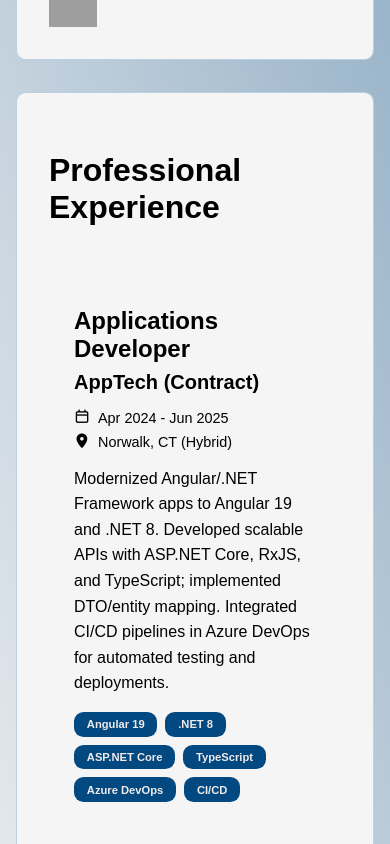
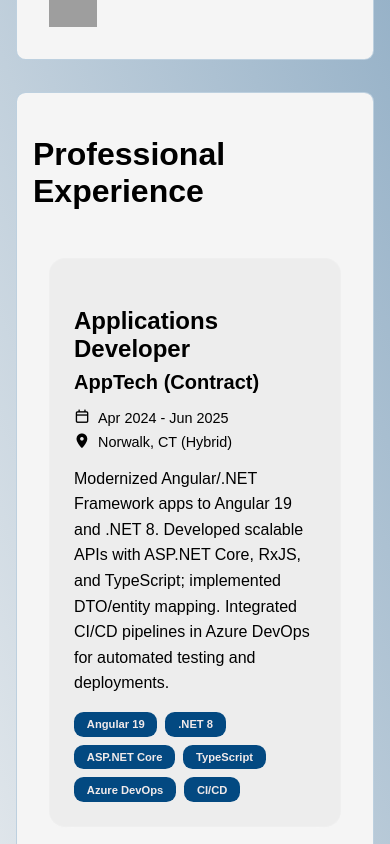
Before and after one commit to anthonybturner/software-dev-portfolio, an Angular app: page / in a window 390 px wide. Shown: the part 3980-4824 px from the top of the page. Built offline with nearby package versions, Linux system fonts and the light colour scheme; grey boxes are pictures that could not be loaded.

Commit message:
Fix: Home ui layout and responsiveness

```diff
--- a/src/app/pages/home/home.component.html
+++ b/src/app/pages/home/home.component.html
@@ -137,8 +137,8 @@
   </section>
 
   <section class="experience-section">
+    <h2>Professional Experience</h2>
     <div class="wrapper">
-      <h2>Professional Experience</h2>
       <div class="experience-cards">
 
         <!-- AppTech Experience Card -->
@@ -342,9 +342,9 @@
 
 
     <section class="skills-section">
+    <h2>Skills</h2>
     <div class="wrapper">
       <div class="content">
-        <h2>Skills</h2>
         <ul class="skills-list">
           <li><strong>Languages & Frameworks:</strong> C#, VB.NET, .NET Core/8, ASP.NET (MVC, Web API, Web Forms),
             Angular (JS–v1–v19, Angular Material), TypeScript, JavaScript (ES6+), Python/Django, Java, Swift, PHP,
@@ -359,14 +359,13 @@
         </ul>
       </div>
       <img src="images/projects/photo-1461749280684-dccba630e2f6.avif" alt="Enterprise Architecture">
-
     </div>
   </section>
 
   <section class="achievements-section">
+    <h2>Achievements</h2>
     <div class="wrapper">
       <div class="content">
-    <h2>Achievements</h2>
         <ul class="skills-list">
           <li><strong>Angular/.NET Modernization (AppTech) Contract:</strong> Migrated legacy Angular/.NET Framework apps to
             Angular 19/.NET 8; implemented scalable APIs and CI/CD pipelines.</li>
--- a/src/app/pages/home/home.component.scss
+++ b/src/app/pages/home/home.component.scss
@@ -186,9 +186,7 @@
     // Experience Section Card Styles
     .experience-section {
         .wrapper {
-            max-width: 1200px;
-            margin: 0 auto;
-            padding: 2rem;
+          display: block;
         }
 
         .experience-cards {
@@ -198,7 +196,7 @@
         }
 
         .experience-card {
-            background-color: var(--primary-clr);
+            background-color: var(--primary-alt-clr);
             backdrop-filter: blur(15px);
             border: 1px solid rgba(255, 255, 255, 0.1);
             border-radius: 16px;
@@ -308,6 +306,7 @@
         @media (max-width: 768px) {
             .wrapper {
                 padding: 1rem;
+
             }
 
             h2 {
--- a/src/styles/_global.scss
+++ b/src/styles/_global.scss
@@ -108,22 +108,78 @@ html {
 
         .wrapper {
             display: flex;
+            gap: 2rem;
             align-items: flex-start;
-            align-content: flex-start;
-            justify-content: flex-start;
 
-            .content{
+            .content {
                 flex: 1;
+                min-width: 0; // Prevents flex item from overflowing
+
+                ul, p {
+                    margin: 0;
+                    padding: 0;
+                }
+
+                ul.skills-list {
+                    list-style: none;
+
+                    li {
+                        margin-bottom: 1rem;
+                        line-height: 1.6;
+                    }
+                }
             }
 
             img {
-                flex: .5;
-                border: 4px solid var(--accent-clr);
+                flex: 0 0 auto;
+                width: 300px;
+                max-width: 300px;
+                height: auto;
+                border: var(--border) solid var(--accent-clr);
                 border-radius: var(--br);
+                object-fit: cover;
+            }
 
+            // Tablet breakpoint
+            @media (min-width: 650px) and (max-width: 1024px) {
+                gap: 1.5rem;
+
+                img {
+                    width: 250px;
+                    max-width: 250px;
+                }
             }
-              @media (min-width: 0px) and (max-width: 649px) {
-               flex-direction: column;
+
+            // Mobile breakpoint
+            @media (min-width: 0px) and (max-width: 649px) {
+                flex-direction: column-reverse;
+                gap: 1rem;
+
+                img {
+                    flex: none;
+                    width: 100%;
+                    max-width: 100%;
+                    height: auto;
+                    max-height: 300px;
+                    object-fit: cover;
+                }
+
+                .content {
+                    ul.skills-list li {
+                        margin-bottom: 0.75rem;
+                        font-size: 0.9rem;
+                    }
+                }
+            }
+
+            // Large desktop optimization
+            @media (min-width: 1400px) {
+                gap: 3rem;
+
+                img {
+                    width: 350px;
+                    max-width: 350px;
+                }
             }
         }
 
--- a/src/styles/abstracts/_colors.scss
+++ b/src/styles/abstracts/_colors.scss
@@ -2,6 +2,7 @@
 
   // Colors
   --primary-clr: hsl(0, 0%, 96%);
+  --primary-alt-clr:  hsl(0, 0%, 93%);
   --secondary-clr:hsl(207, 95%, 26%);
   //--accent-clr: hsl(39, 100%, 50%);
   --accent-clr: hsl(36, 96%, 51%);
--- a/src/styles/abstracts/_fonts.scss
+++ b/src/styles/abstracts/_fonts.scss
@@ -40,4 +40,6 @@
   // Border Radius
   --br: .6rem;
   --br-sm: .3rem;
+
+  --border: .3rem;
 }
```
Lines whose indentation alone changed are shown as unchanged.
